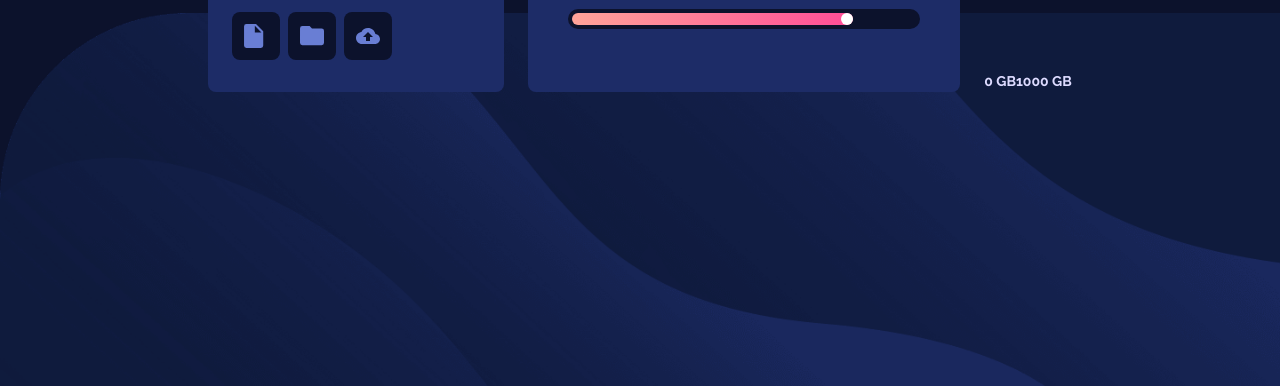
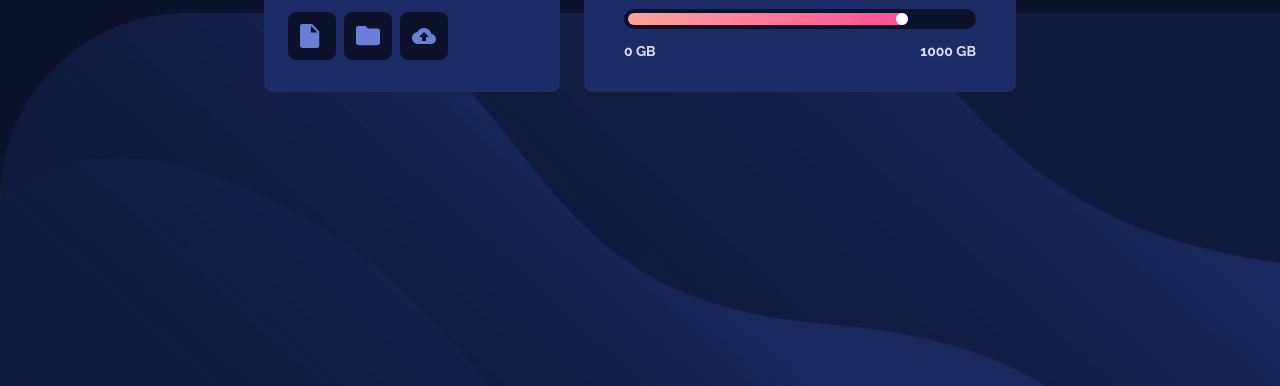
Before and after one commit to Usercarlosdaniel/fylo-data-storage-component, a website: page index.html in a window 1280 px wide. Shown: the part 414-800 px from the top of the page. Drawn offline with Linux system fonts and the light colour scheme.

Commit message:
Update index.html

```diff
--- a/index.html
+++ b/index.html
@@ -55,7 +55,7 @@
             <p>You’ve used <strong>815 GB</strong> of your storage</p>
           </div>
           <div class="w-full h-5 bg-blue-very-dark rounded-3xl p-1">
-            <div'
+            <div
               class="bg-linear w-[81.5%] h-full rounded-3xl flex justify-end"
             >
               <div class="h-3 w-3 rounded-full bg-white"></div>
```
